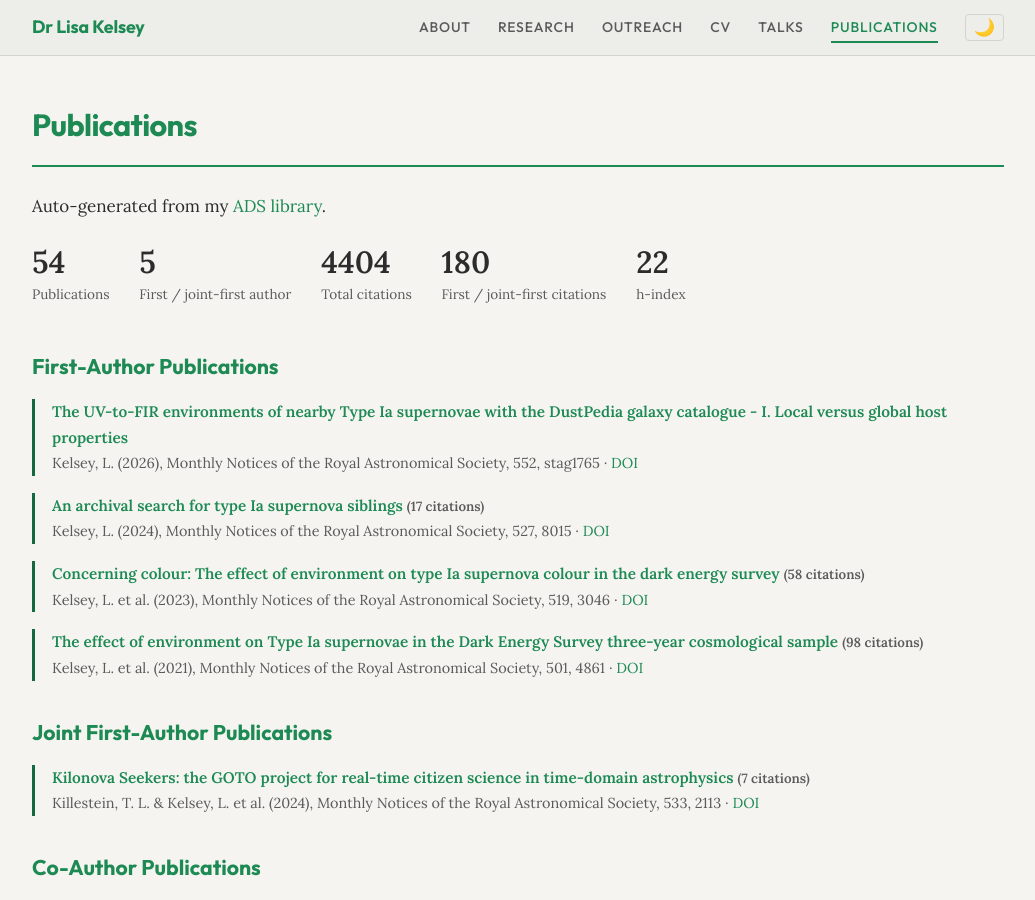
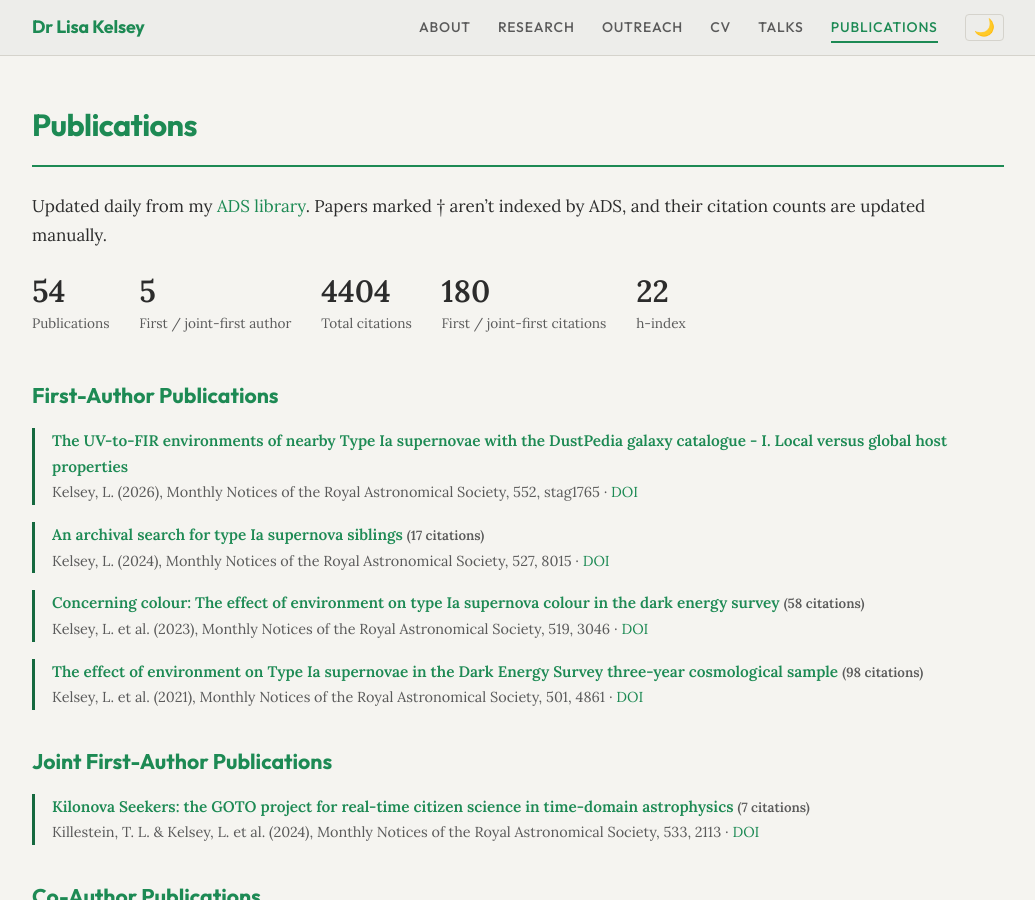
Before and after one commit to LKelsey/LKelsey.github.io, a Jekyll site: the page built from publications.md, in a window 1280 px wide and 900 px high. Shown: the whole window, without its empty margins (122-1157 px from the left). Built offline with Jekyll 4.4.1, drawn with Linux system fonts in a browser that asks for light colours.

Commit message:
Update publication source description
Changed the description of the publication source to indicate daily updates and manual citation counts for certain papers.

```diff
--- a/publications.md
+++ b/publications.md
@@ -6,7 +6,7 @@ permalink: /publications/
 {% assign all_pubs = site.data.publications.first_author | concat: site.data.publications.joint_first_author | concat: site.data.publications.coauthor %}{% assign lead_pubs = site.data.publications.first_author | concat: site.data.publications.joint_first_author %}{% assign total = all_pubs | size %}{% assign lead = lead_pubs | size %}{% assign citations = 0 %}{% for pub in all_pubs %}{% assign citations = citations | plus: pub.citations %}{% endfor %}{% assign lead_citations = 0 %}{% for pub in lead_pubs %}{% assign lead_citations = lead_citations | plus: pub.citations %}{% endfor %}{% assign h = 0 %}{% assign rank = 0 %}{% assign ranked = all_pubs | sort: 'citations' | reverse %}{% for pub in ranked %}{% assign rank = rank | plus: 1 %}{% if pub.citations >= rank %}{% assign h = rank %}{% endif %}{% endfor %}
 # Publications
 {: .page-title}
-Auto-generated from my [ADS library](https://ui.adsabs.harvard.edu/public-libraries/AXbFp7rzT2aLpzhpEIiOWQ).
+Updated daily from my [ADS library](https://ui.adsabs.harvard.edu/public-libraries/AXbFp7rzT2aLpzhpEIiOWQ). Papers marked † aren't indexed by ADS, and their citation counts are updated manually.
 
 <div class="pub-metrics">
   <div class="metric"><span class="metric-num">{{ total }}</span><span class="metric-label">Publications</span></div>
```
